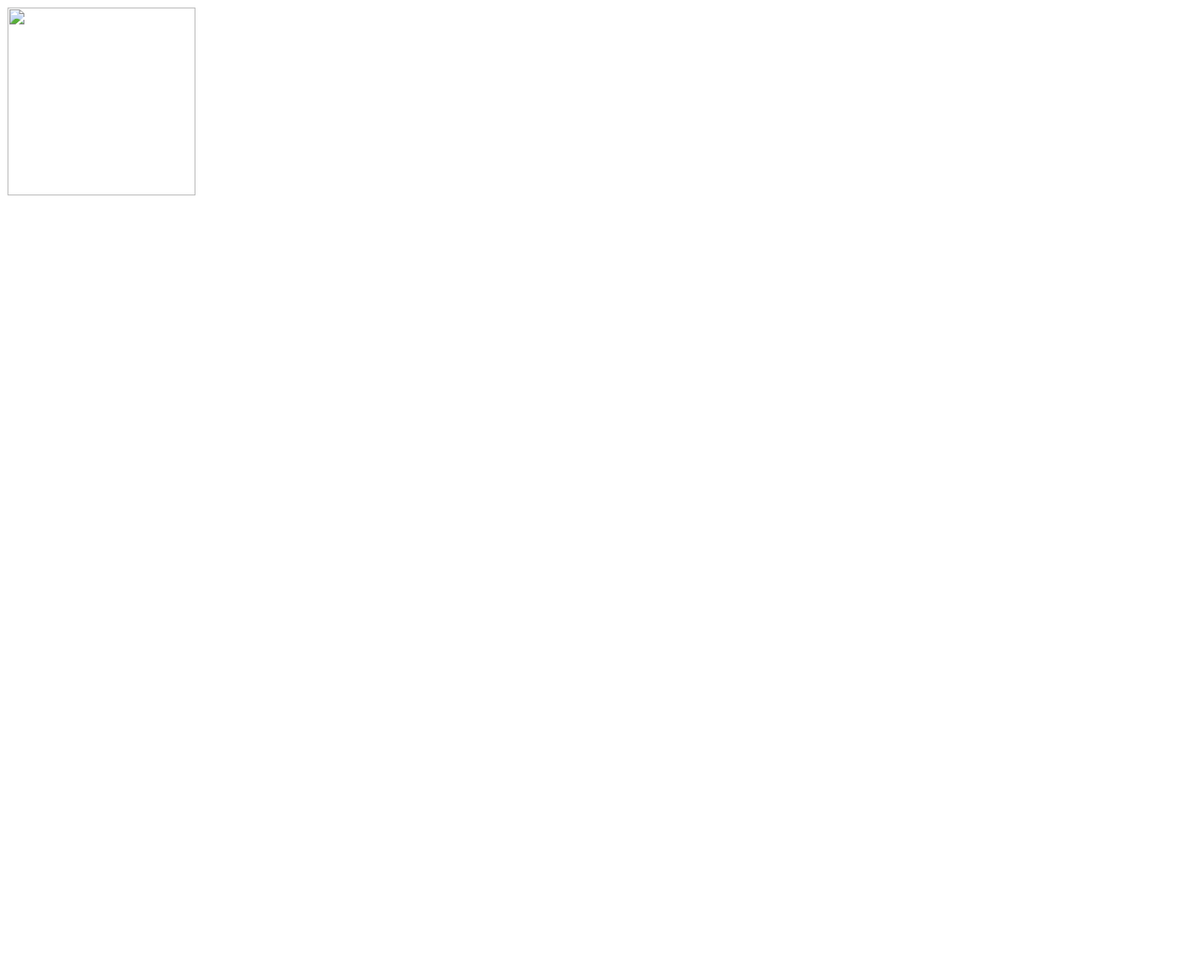
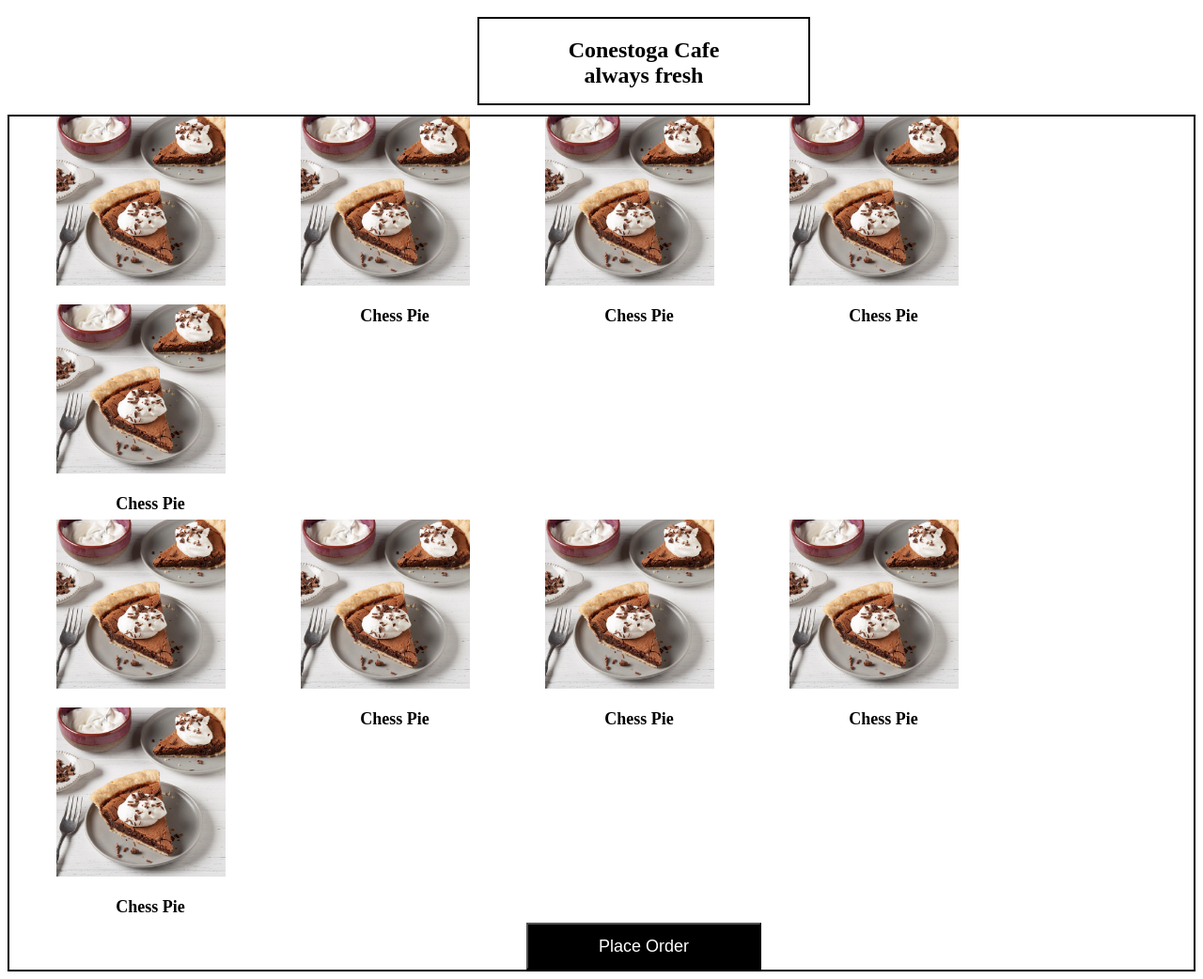
Before and after one commit to shivam1709/Conestoga-Cafe-Bakery-Project-, a plain HTML site: page index.html in a window 1280 px wide. Shown: the whole page at 94% size. Before the commit the page ends 800 px from the top, so only its background shows below. Drawn offline with Linux system fonts and the light colour scheme.

Commit message:
done with ui

```diff
--- a/css/index.css
+++ b/css/index.css
@@ -1,3 +1,44 @@
+p{
+    text-align: center;
+    font-size: 18px;
+    font-weight: bold;
+}
+.clgName{
+    margin-top: 10px ;
+    display: inline-block;
+    position:relative;
+    text-align: center;
+    border: 2px solid black;
+    width: 350px;
+    height: 70px;
+    padding-bottom: 20px;
+    margin-left: 500px;
+}
+.outerDiv{
+    margin-top: 10px;
+    border: 2px solid black;
+}
+.mainDiv1{
+
+    display: inline-block;
+
+}
+.mainDiv2{
+    padding-top: 25px;
+    display: inline-block;
+
+}
+button{
+    margin-left: 550px;
+    text-align: center;
+    margin-top: 25px;
+    font-size: 18px;
+    color: white;
+    background-color: black;
+    width: 250px;
+    height: 50px;
+}
+
 /* Parent Container */
 .content_img{
     position: relative;
@@ -5,6 +46,7 @@
     height: 200px;
     float: left;
     margin-right: 10px;
+    margin-left: 50px;
 }
 
 /* Child Text Container */
--- a/index.html
+++ b/index.html
@@ -9,11 +9,75 @@
     <title>Document</title>
 </head>
 <body>
-      <!-- Image 1 -->
-      <div class="content_img">
-        <img src='image.jpg' width='100%' height='100%'>
+        <div class="clgName">
+            <h2>Conestoga Cafe <br> always fresh</h2>
+        </div>
+        <div class="outerDiv">
+        <div class="mainDiv1">
+            <div class="content_img">
+                <img src='midtermimages/Chess Pie.jpg' width='90%' height='90%'>
 
-        <div>Calories: 150</br>Fat: 5%</div>
+                <div>Calories: 150</br>Fat: 5%</div>
+                <p> Chess Pie</p>
+            </div>
+            <div class="content_img">
+                <img src='midtermimages/Chess Pie.jpg' width='90%' height='90%'>
+
+                <div>Calories: 150</br>Fat: 5%</div>
+                <p> Chess Pie</p>
+            </div>
+            <div class="content_img">
+                <img src='midtermimages/Chess Pie.jpg' width='90%' height='90%'>
+
+                <div>Calories: 150</br>Fat: 5%</div>
+                <p> Chess Pie</p>
+            </div>
+            <div class="content_img">
+                <img src='midtermimages/Chess Pie.jpg'  width='90%' height='90%'>
+
+                <div>Calories: 150</br>Fat: 5%</div>
+                <p> Chess Pie</p>
+            </div>
+            <div class="content_img">
+                <img src='midtermimages/Chess Pie.jpg'  width='90%' height='90%'>
+
+                <div>Calories: 150</br>Fat: 5%</div>
+                <p> Chess Pie</p>
+            </div>
+        </div>
+        <div class="mainDiv2">
+            <div class="content_img">
+                <img src='midtermimages/Chess Pie.jpg'  width='90%' height='90%'>
+
+                <div>Calories: 150</br>Fat: 5%</div>
+                <p> Chess Pie</p>
+            </div>
+            <div class="content_img">
+                <img src='midtermimages/Chess Pie.jpg'  width='90%' height='90%'>
+
+                <div>Calories: 150</br>Fat: 5%</div>
+                <p> Chess Pie</p>
+            </div>
+            <div class="content_img">
+                <img src='midtermimages/Chess Pie.jpg'  width='90%' height='90%'>
+
+                <div>Calories: 150</br>Fat: 5%</div>
+                <p> Chess Pie</p>
+            </div>
+            <div class="content_img">
+                <img src='midtermimages/Chess Pie.jpg'  width='90%' height='90%'>
+
+                <div>Calories: 150</br>Fat: 5%</div>
+                <p> Chess Pie</p>
+            </div>
+            <div class="content_img">
+                <img src='midtermimages/Chess Pie.jpg'  width='90%' height='90%'>
+
+                <div>Calories: 150</br>Fat: 5%</div>
+                <p> Chess Pie</p>
+            </div>
+        </div>
+        <button name="button" value="Place Order" type="button" onclick="placeOrder()">Place Order</button>
     </div>
     <script src="js/index.js"></script>
 </body>
--- a/js/index.js
+++ b/js/index.js
@@ -0,0 +1,3 @@
+function placeOrder(){
+    alert("hello javatpoint user");
+    }
```
